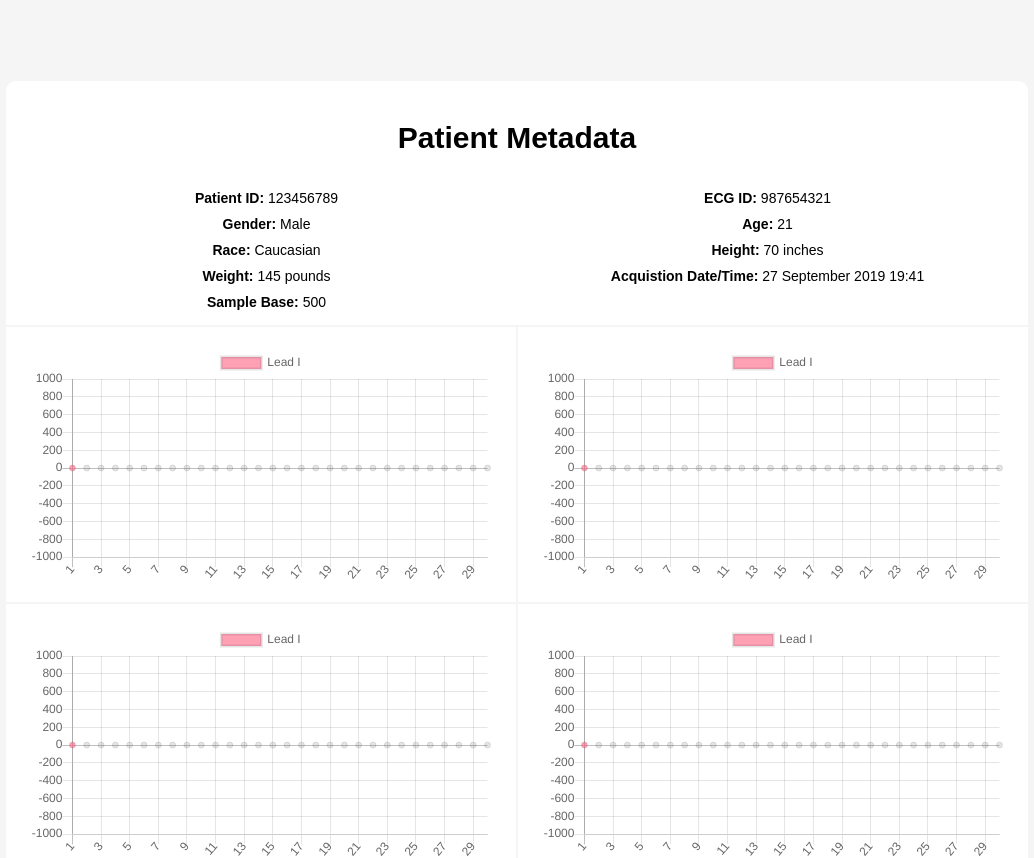
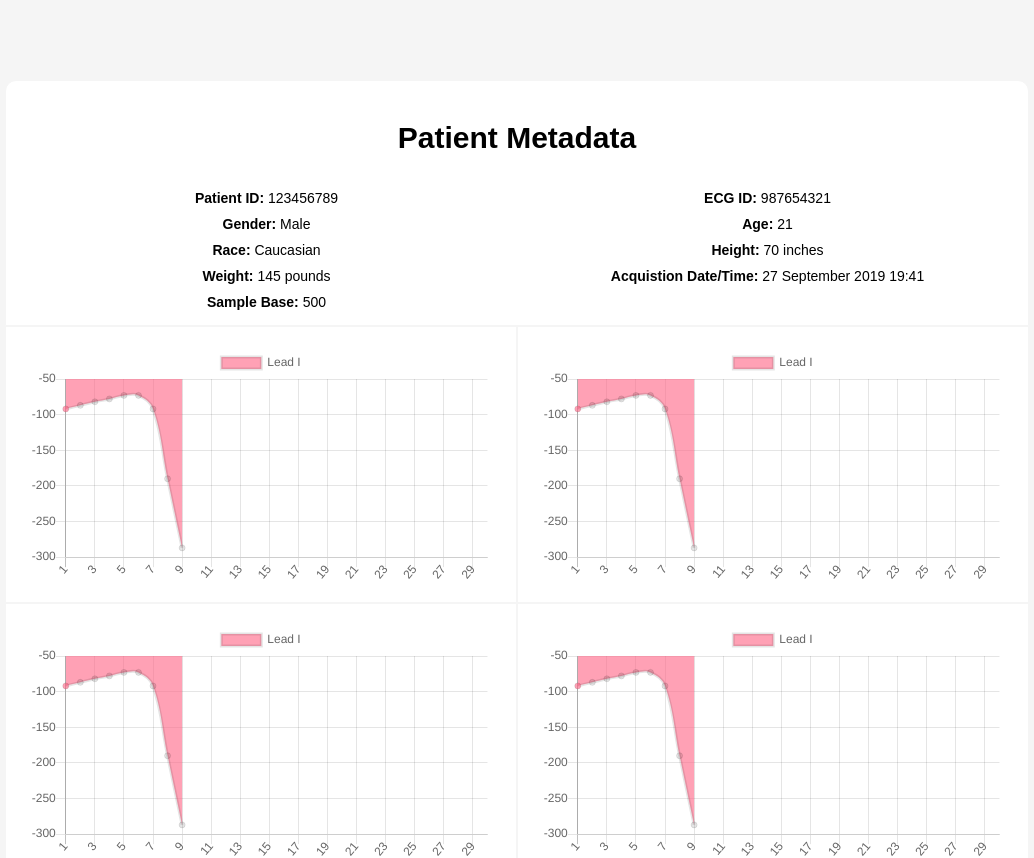
Before and after one commit to mtmiller0417/CISC475, a React (Create React App) app in the folder client/: page / in a window 1280 px wide. Shown: the top 858 px of the page, without its empty margins (123-1157 px from the left). Built offline with nearby package versions, Linux system fonts and the light colour scheme; no server answers; the HTML template or start-up script is replaced by a standard one; a web font is replaced by a local one.

Commit message:
local changes

```diff
--- a/client/src/components/Graph.js
+++ b/client/src/components/Graph.js
@@ -58,6 +58,7 @@ class Graph extends Component{
         //Then iterate through it and assign the correct values to the correct arrays
         parsed_csv.then(function(data)
         {
+            console.log(data)
             //console.log(data[0].I);
             for(var i = 0; i < data.length; i++)
             {
@@ -75,7 +76,7 @@ class Graph extends Component{
                 lead_v5.push(data[i].V5);
                 lead_v6.push(data[i].V6);
 
-                console.log(data[i]);
+                //console.log(data[i]);
             }
 
             //console.log(lead_ii[0]);
@@ -93,8 +94,8 @@ class Graph extends Component{
                 datasets:[
                 {
                     label:'Lead I',
-                    //data: [-92, -87, -82, -78, -73, -73, -92, -190, -287],
-                    data: lead_i,
+                    data: [-92, -87, -82, -78, -73, -73, -92, -190, -287],
+                    //data: lead_i,
                     backgroundColor:['rgba(255,99,132,0.6)',]
                 }
             ]
@@ -112,8 +113,8 @@ class Graph extends Component{
                         scales: {
                             yAxes: [{
                                 ticks: {
-                                    min: -1000,
-                                    max: 1000
+                                    //min: -1000,
+                                    //max: 1000
                                 }
                             }]
                         }
```
